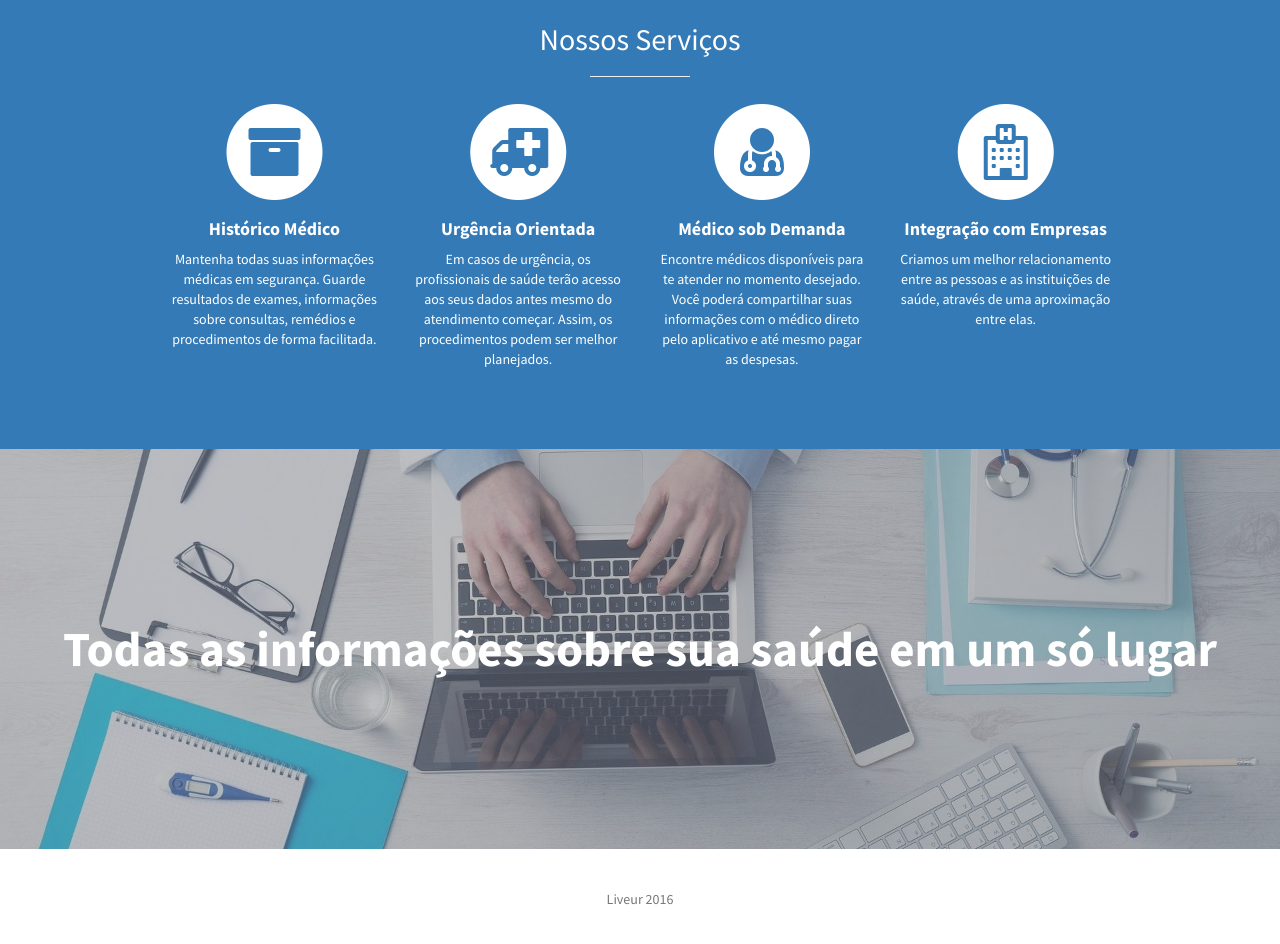
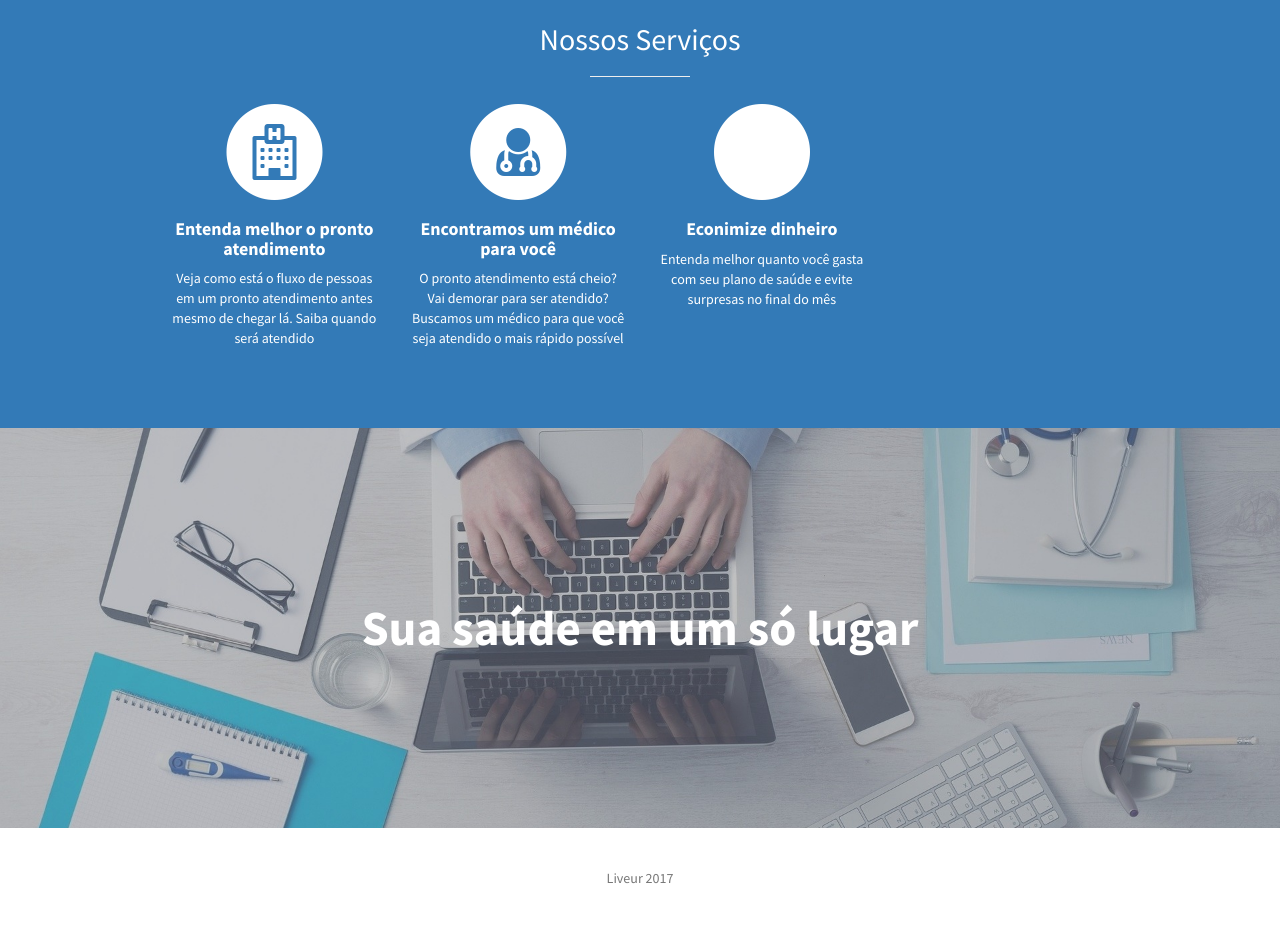
Before and after one commit to assispedro/liveur, a plain HTML site: page index.html in a window 1280 px wide. Shown: the part 1089-2033 px from the top of the page. Drawn offline with Linux system fonts and the light colour scheme.

Commit message:
Landing page com novo conceito.
Landing page com novo conceito.

```diff
--- a/index.html
+++ b/index.html
@@ -5,7 +5,7 @@
     <meta charset="utf-8">
     <meta http-equiv="X-UA-Compatible" content="IE=edge">
     <meta name="viewport" content="width=device-width, initial-scale=1">
-    <meta name="description" content="A Liveur é uma startup que veio atualizar o mercado de tecnologia de informação na área de gerência de dados relacionados ao mercado de saúde.">
+    <meta name="description" content="A Liveur é uma startup que busca otimizar seu tempo para você viver melhor.">
 
     <title>Liveur</title>
 
@@ -38,7 +38,7 @@
             <div class="row">
                 <div class="col-lg-12 text-center">
                     <h2>Um novo jeito de se relacionar com a sua saúde!</h2>
-                    <p class="lead">Gerencie melhor todas as informações sobre sua saúde. Garanta que em todos atendimentos, os profissionais de saúde saberão tudo sobre você. Aguardem, a Liveur já está chegando.</p>
+                    <p class="lead">Fuja das filas dos pronto atendimentos, encontre os melhores médicos para resolver o seu problema e evite gastos desnecessários com seu plano de saúde</p>
                 </div>
             </div>
         </div>
@@ -56,24 +56,12 @@
                             <div class="service-item">
                                 <span class="fa-stack fa-4x">
                                 <i class="fa fa-circle fa-stack-2x"></i>
-                                <i class="fa fa-archive fa-stack-1x text-primary"></i>
+                                <i class="fa fa-hospital-o fa-stack-1x text-primary"></i>
                             </span>
                                 <h4>
-                                    <strong>Histórico Médico</strong>
+                                    <strong>Entenda melhor o pronto atendimento</strong>
                                 </h4>
-                                <p>Mantenha todas suas informações médicas em segurança. Guarde resultados de exames, informações sobre consultas, remédios e procedimentos de forma facilitada.</p>
-                            </div>
-                        </div>
-                        <div class="col-md-3 col-sm-6">
-                            <div class="service-item">
-                                <span class="fa-stack fa-4x">
-                                <i class="fa fa-circle fa-stack-2x"></i>
-                                <i class="fa fa-ambulance fa-stack-1x text-primary"></i>
-                            </span>
-                                <h4>
-                                    <strong>Urgência Orientada</strong>
-                                </h4>
-                                <p>Em casos de urgência, os profissionais de saúde terão acesso aos seus dados antes mesmo do atendimento começar. Assim, os procedimentos podem ser melhor planejados.</p>
+                                <p>Veja como está o fluxo de pessoas em um pronto atendimento antes mesmo de chegar lá. Saiba quando será atendido</p>
                             </div>
                         </div>
                         <div class="col-md-3 col-sm-6">
@@ -83,21 +71,21 @@
                                 <i class="fa fa-user-md fa-stack-1x text-primary"></i>
                             </span>
                                 <h4>
-                                    <strong>Médico sob Demanda</strong>
+                                    <strong>Encontramos um médico para você</strong>
                                 </h4>
-                                <p>Encontre médicos disponíveis para te atender no momento desejado. Você poderá compartilhar suas informações com o médico direto pelo aplicativo e até mesmo pagar as despesas.</p>
+                                <p>O pronto atendimento está cheio? Vai demorar para ser atendido? Buscamos um médico para que você seja atendido o mais rápido possível</p>
                             </div>
                         </div>
-                        <div class="col-md-3 col-sm-6">
+                         <div class="col-md-3 col-sm-6">
                             <div class="service-item">
                                 <span class="fa-stack fa-4x">
                                 <i class="fa fa-circle fa-stack-2x"></i>
-                                <i class="fa fa-hospital-o fa-stack-1x text-primary"></i>
+                                <i class="fa fa-money-o fa-stack-1x text-primary"></i>
                             </span>
                                 <h4>
-                                    <strong>Integração com Empresas</strong>
+                                    <strong>Econimize dinheiro</strong>
                                 </h4>
-                                <p>Criamos um melhor relacionamento entre as pessoas e as instituições de saúde, através de uma aproximação entre elas.</p>
+                                <p>Entenda melhor quanto você gasta com seu plano de saúde e evite surpresas no final do mês</p>
                             </div>
                         </div>
                     </div>
@@ -109,7 +97,7 @@
     <!-- Headline -->
     <aside class="headline">
         <div class="text-vertical-center">
-            <h2>Todas as informações sobre sua saúde em um só lugar</h2>
+            <h2>Sua saúde em um só lugar</h2>
         </div>
     </aside>
 
@@ -118,7 +106,7 @@
         <div class="container">
             <div class="row">
                 <div class="col-lg-10 col-lg-offset-1 text-center">
-                    <p class="text-muted">Liveur 2016</p>
+                    <p class="text-muted">Liveur 2017</p>
                 </div>
             </div>
         </div>
```
